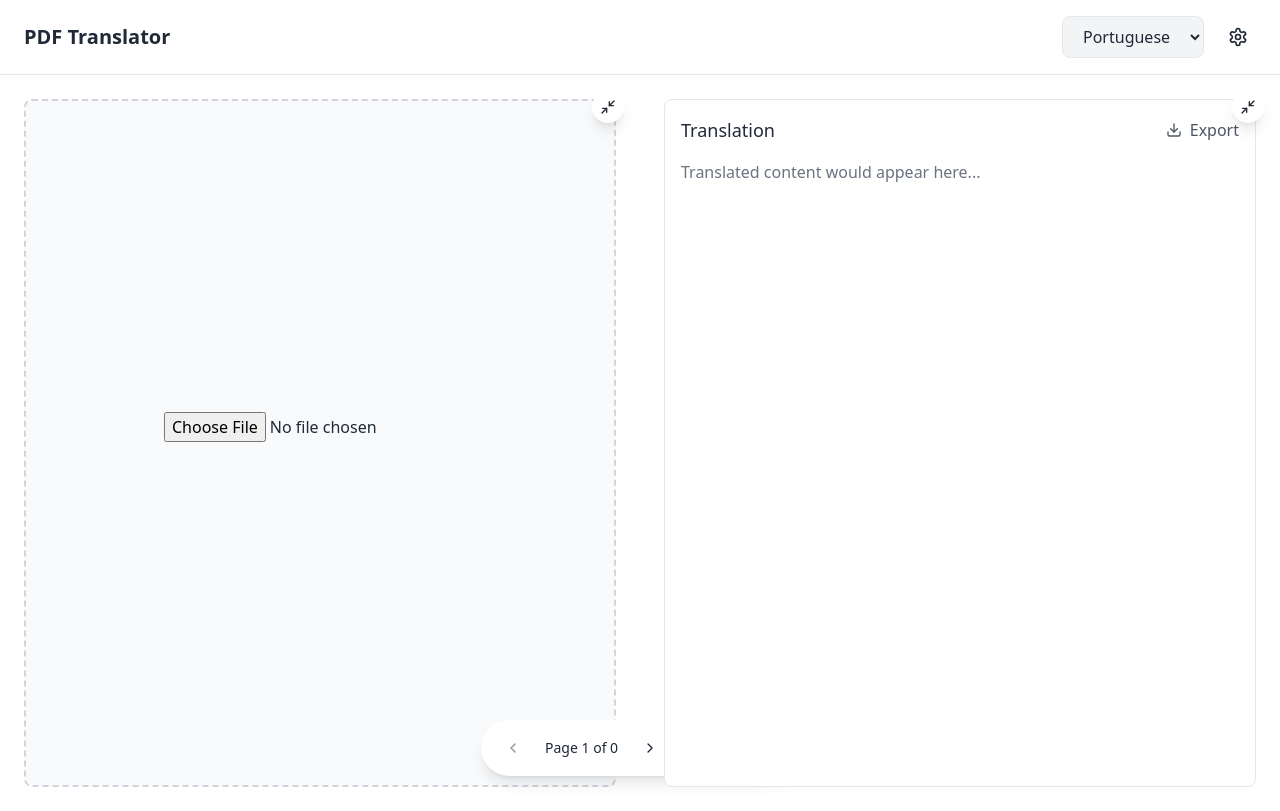
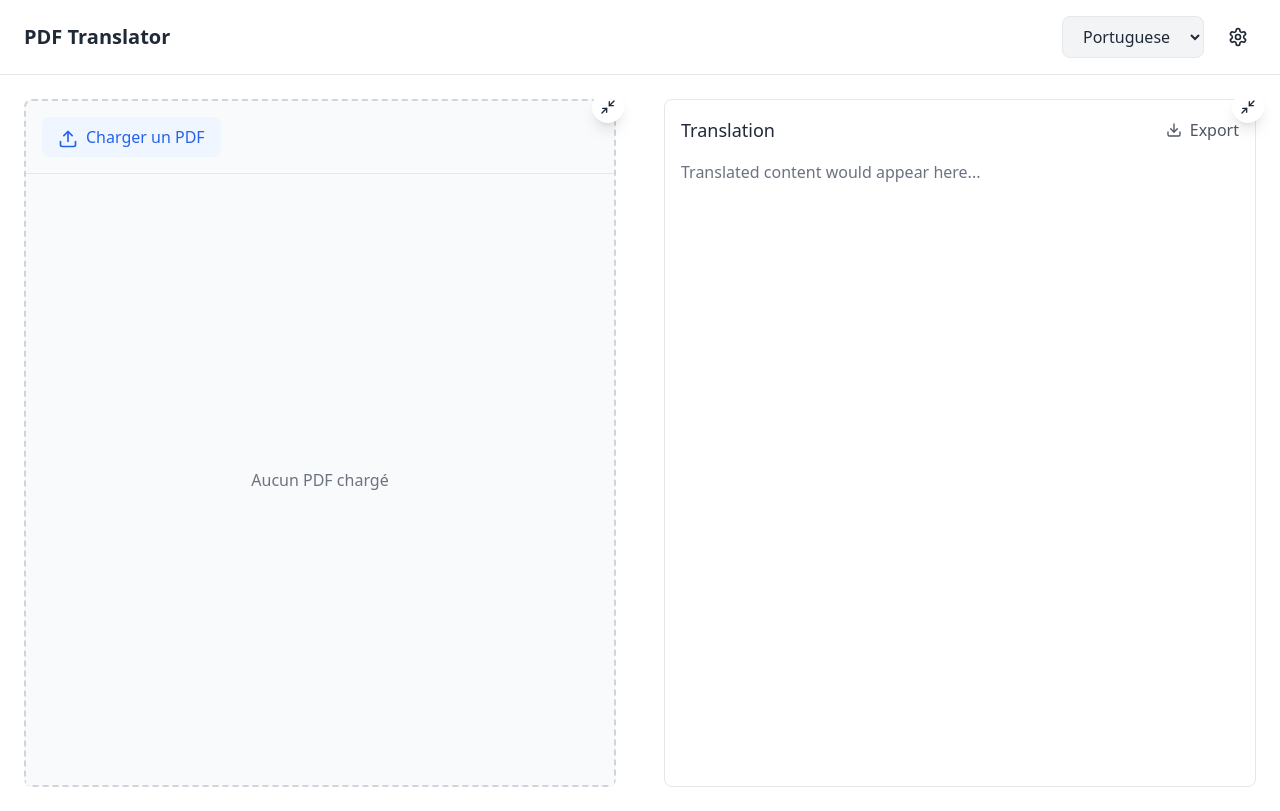
Before and after one commit to h-mbl/Axo, a React (Vite) app in the folder pdf-translator/: page / in a window 1280 px wide. Built offline with nearby package versions, Linux system fonts and the light colour scheme.

Commit message:
chargement et affichage correct

```diff
--- a/pdf-translator/src/components/PDFTranslator/PDFViewer.jsx
+++ b/pdf-translator/src/components/PDFTranslator/PDFViewer.jsx
@@ -1,134 +1,223 @@
-import React, { useState } from "react";
-import * as pdfjs from "pdfjs-dist/legacy/build/pdf";
-import { Upload, Settings, Download, ChevronLeft, ChevronRight, Maximize2, Minimize2 } from 'lucide-react';
+import React, { useState, useEffect, useCallback, useRef } from 'react';
+import * as pdfjs from 'pdfjs-dist/legacy/build/pdf';
+import { Upload, Download, ChevronLeft, ChevronRight, ZoomIn, ZoomOut, RotateCw } from 'lucide-react';
 
-
+// Configuration du worker PDF.js
 pdfjs.GlobalWorkerOptions.workerSrc = '/node_modules/pdfjs-dist/legacy/build/pdf.worker.mjs';
 
 const PdfViewer = () => {
-  const [pdfPages, setPdfPages] = useState([]); // Contient l'image de la page courante
-  const [errorMessage, setErrorMessage] = useState("");
-  const [currentPage, setCurrentPage] = useState(1); // Page courante
-  const [totalPages, setTotalPages] = useState(0);  // Nombre total de pages
-  const [pdfBuffer, setPdfBuffer] = useState(null); // Contenu brut du PDF
+  // États pour la gestion du PDF
+  const [pdfDocument, setPdfDocument] = useState(null);
+  const [currentPageImage, setCurrentPageImage] = useState(null);
+  const [currentPage, setCurrentPage] = useState(1);
+  const [totalPages, setTotalPages] = useState(0);
+  const [scale, setScale] = useState(1.0);
+  const [rotation, setRotation] = useState(0);
+  const [errorMessage, setErrorMessage] = useState('');
+  const [isLoading, setIsLoading] = useState(false);
 
-  // Fonction pour rendre une page
-  const renderPage = async (pdf, pageNumber) => {
-    const page = await pdf.getPage(pageNumber);
+  // Références pour les mesures et le conteneur
+  const containerRef = useRef(null);
+  const canvasRef = useRef(null);
 
-    const viewport = page.getViewport({ scale: 1.5 });
-    const canvas = document.createElement("canvas");
-    const context = canvas.getContext("2d");
+  // Fonction pour calculer l'échelle optimale en fonction de la largeur du conteneur
+  const calculateOptimalScale = useCallback((page) => {
+    if (!containerRef.current) return 1.0;
+
+    const containerWidth = containerRef.current.clientWidth - 48; // Soustrait le padding
+    const viewport = page.getViewport({ scale: 1.0, rotation });
+    return containerWidth / viewport.width;
+  }, [rotation]);
+
+  // Fonction pour rendre une page du PDF
+  const renderPage = useCallback(async (pageNumber) => {
+    if (!pdfDocument) return;
+
+    try {
+      setIsLoading(true);
+      const page = await pdfDocument.getPage(pageNumber);
+
+      // Calculer l'échelle optimale
+      const optimalScale = calculateOptimalScale(page);
+      const viewport = page.getViewport({ scale: scale * optimalScale, rotation });
+
+      // Configurer le canvas
+      const canvas = document.createElement('canvas');
+      const context = canvas.getContext('2d');
       canvas.width = viewport.width;
       canvas.height = viewport.height;
 
-    await page.render({ canvasContext: context, viewport }).promise;
+      // Rendre la page
+      await page.render({
+        canvasContext: context,
+        viewport
+      }).promise;
 
-    return canvas.toDataURL(); // Retourne l'image de la page
+      setCurrentPageImage(canvas.toDataURL());
+      setIsLoading(false);
+    } catch (error) {
+      setErrorMessage('Erreur lors du rendu de la page : ' + error.message);
+      setIsLoading(false);
+    }
+  }, [pdfDocument, scale, rotation, calculateOptimalScale]);
+
+  // Gestionnaire pour le chargement du PDF
+  const handleFileUpload = async (event) => {
+    const file = event.target.files?.[0];
+    if (!file) return;
+
+    try {
+      setIsLoading(true);
+      setErrorMessage('');
+
+      const fileReader = new FileReader();
+      fileReader.onload = async (e) => {
+        try {
+          const typedArray = new Uint8Array(e.target.result);
+          const loadedPdf = await pdfjs.getDocument(typedArray).promise;
+
+          setPdfDocument(loadedPdf);
+          setTotalPages(loadedPdf.numPages);
+          setCurrentPage(1);
+          setScale(1.0);
+          setRotation(0);
+        } catch (error) {
+          setErrorMessage('Erreur lors du chargement du PDF : ' + error.message);
+        }
+        setIsLoading(false);
       };
 
-  // Fonction pour charger le PDF
-  const handlePdfUpload = async (event) => {
-    try {
-      setErrorMessage("");
-      const file = event.target.files[0];
-      if (!file) return;
-
-      const fileReader = new FileReader();
-
-      fileReader.onload = async (e) => {
-         const arrayBuffer = e.target.result; // Résultat brut du FileReader
-
-          if (arrayBuffer instanceof ArrayBuffer) {
-            setPdfBuffer(arrayBuffer); // Sauvegarder le buffer
-            const pdf = await pdfjs.getDocument({ data: arrayBuffer }).promise;
-
-            setTotalPages(pdf.numPages); // Mettre à jour le nombre total de pages
-
-            // Rendre et afficher uniquement la première page
-            const pageImage = await renderPage(pdf, 1);
-            setPdfPages([pageImage]); // Mettre à jour l'image de la page courante
-          } else {
-            console.error("Le fichier n'est pas un ArrayBuffer valide.");
+      fileReader.readAsArrayBuffer(file);
+    } catch (error) {
+      setErrorMessage('Erreur lors de la lecture du fichier : ' + error.message);
+      setIsLoading(false);
     }
   };
 
-      fileReader.readAsArrayBuffer(file); // Lire le fichier
-    } catch (error) {
-      setErrorMessage(`Erreur lors de la lecture du PDF : ${error.message}`);
-      console.error("Détails de l'erreur :", error);
+  // Fonctions de navigation et de contrôle
+  const changePage = (newPage) => {
+    if (newPage >= 1 && newPage <= totalPages) {
+      setCurrentPage(newPage);
     }
   };
 
-  // Fonction pour changer de page
-  const changePage = async (newPage) => {
-    if (newPage < 1 || newPage > totalPages) return; // Empêcher les dépassements
-
-    const pdf = await pdfjs.getDocument({ data: pdfBuffer }).promise;
-
-    const pageImage = await renderPage(pdf, newPage); // Rendre la page demandée
-    setPdfPages([pageImage]); // Mettre à jour l'image de la page
-    setCurrentPage(newPage); // Mettre à jour la page courante
+  const handleZoom = (delta) => {
+    setScale(prevScale => {
+      const newScale = prevScale + delta;
+      return newScale >= 0.25 && newScale <= 3 ? newScale : prevScale;
+    });
   };
 
-  // Fonction pour traduire une page (simple exemple)
-  const handleTranslate = () => {
-    alert(`Traduction de la page ${currentPage}`);
+  const handleRotate = () => {
+    setRotation(prev => (prev + 90) % 360);
   };
 
+  // Effet pour rendre la page courante quand nécessaire
+  useEffect(() => {
+    if (pdfDocument) {
+      renderPage(currentPage);
+    }
+  }, [pdfDocument, currentPage, scale, rotation, renderPage]);
+
   return (
-    <div>
-      {/* Zone d'upload */}
+    <div className="flex flex-col h-full">
+      {/* Barre d'outils supérieure */}
+      <div className="flex justify-between items-center p-4 border-b">
+        <div className="flex items-center space-x-4">
+          <label className="cursor-pointer bg-blue-50 hover:bg-blue-100 text-blue-600 rounded-lg px-4 py-2 transition-colors">
             <input
               type="file"
               accept="application/pdf"
-        onChange={handlePdfUpload}
-        className="mb-4"
+              onChange={handleFileUpload}
+              className="hidden"
             />
-      {errorMessage && <p className="text-red-500">{errorMessage}</p>}
+            <Upload className="w-5 h-5 inline-block mr-2" />
+            Charger un PDF
+          </label>
 
-      {/* Affichage de la page courante */}
-      <div className="mt-4">
-        {pdfPages.map((page, index) => (
-          <img key={index} src={page} alt={`Page ${index + 1}`} />
-        ))}
+          {pdfDocument && (
+            <div className="flex items-center space-x-2">
+              <button
+                onClick={() => handleZoom(-0.1)}
+                className="p-2 hover:bg-gray-100 rounded-full"
+              >
+                <ZoomOut className="w-4 h-4" />
+              </button>
+              <span className="text-sm">{Math.round(scale * 100)}%</span>
+              <button
+                onClick={() => handleZoom(0.1)}
+                className="p-2 hover:bg-gray-100 rounded-full"
+              >
+                <ZoomIn className="w-4 h-4" />
+              </button>
+              <button
+                onClick={handleRotate}
+                className="p-2 hover:bg-gray-100 rounded-full"
+              >
+                <RotateCw className="w-4 h-4" />
+              </button>
+            </div>
+          )}
+        </div>
       </div>
 
-      {/* Boutons de navigation */}
+      {/* Message d'erreur */}
+      {errorMessage && (
+        <div className="text-red-500 p-4 text-center">{errorMessage}</div>
+      )}
+
+      {/* Conteneur principal du PDF */}
       <div
-        className="fixed bottom-6 left-1/2 transform -translate-x-1/2 flex items-center space-x-4 bg-white shadow-lg rounded-full px-4 py-2"
+        ref={containerRef}
+        className="flex-grow overflow-auto relative bg-gray-50 p-6"
       >
-        {/* Bouton Précédent */}
+        {isLoading ? (
+          <div className="flex items-center justify-center h-full">
+            <div className="animate-spin rounded-full h-12 w-12 border-b-2 border-blue-500" />
+          </div>
+        ) : currentPageImage ? (
+          <div className="flex justify-center">
+            <img
+              src={currentPageImage}
+              alt={`Page ${currentPage}`}
+              className="max-w-full shadow-lg"
+              style={{
+                transform: `rotate(${rotation}deg)`,
+                transition: 'transform 0.3s ease'
+              }}
+            />
+          </div>
+        ) : (
+          <div className="flex items-center justify-center h-full text-gray-500">
+            Aucun PDF chargé
+          </div>
+        )}
+      </div>
+
+      {/* Barre de navigation */}
+      {pdfDocument && (
+        <div className="flex items-center justify-center space-x-4 p-4 border-t bg-white">
           <button
             className="p-2 hover:bg-gray-100 rounded-full disabled:opacity-50"
             onClick={() => changePage(currentPage - 1)}
-          disabled={currentPage === 1}
+            disabled={currentPage <= 1}
           >
             <ChevronLeft className="w-4 h-4" />
           </button>
 
-        {/* Texte indiquant la page courante */}
           <span className="text-sm">
-          Page {currentPage} of {totalPages}
+            Page {currentPage} sur {totalPages}
           </span>
 
-        {/* Bouton Suivant */}
           <button
             className="p-2 hover:bg-gray-100 rounded-full disabled:opacity-50"
             onClick={() => changePage(currentPage + 1)}
-          disabled={currentPage === totalPages}
+            disabled={currentPage >= totalPages}
           >
             <ChevronRight className="w-4 h-4" />
           </button>
-
-        {/* Bouton Translate */}
-        <button
-          className="ml-2 bg-blue-500 text-white px-4 py-2 rounded-full hover:bg-blue-600 transition-colors"
-          onClick={handleTranslate}
-        >
-          Translate
-        </button>
         </div>
+      )}
     </div>
   );
 };
--- a/pdf-translator/src/components/PDFTranslator/index.jsx
+++ b/pdf-translator/src/components/PDFTranslator/index.jsx
@@ -86,15 +86,10 @@ const PDFTranslator = () => {
               }}
           >
             <div className="h-full p-6 relative group">
-              <div
-                  className={`h-full border-2 border-dashed border-gray-300 rounded-lg flex items-center justify-center bg-gray-50 ${
-                      isPanelCollapsed.left ? 'opacity-0' : ''
-                  }`}
-              >
-                <div className="text-center">
-                  {/* Ajout du composant PdfViewer */}
-                  <PdfViewer/>
-                </div>
+              <div className={`h-full border-2 border-dashed border-gray-300 rounded-lg bg-gray-50 ${
+                  isPanelCollapsed.left ? 'opacity-0' : ''
+              }`}>
+                <PdfViewer/>
               </div>
               <button
                   className="absolute top-4 right-4 p-2 bg-white rounded-full shadow-lg transition-opacity"
@@ -120,7 +115,7 @@ const PDFTranslator = () => {
                 <div className="h-full p-6 relative group">
                   <div className="h-full border border-gray-200 rounded-lg bg-white p-4">
                     <div className="flex justify-between items-center mb-4">
-                      <h2 className="text-lg font-medium">Translation</h2>
+                    <h2 className="text-lg font-medium">Translation</h2>
                       <button className="flex items-center space-x-2 text-gray-600 hover:text-gray-800">
                         <Download className="w-4 h-4"/>
                         <span>Export</span>
```
Lines whose indentation alone changed are shown as unchanged.
